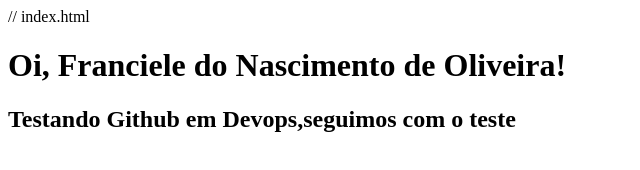
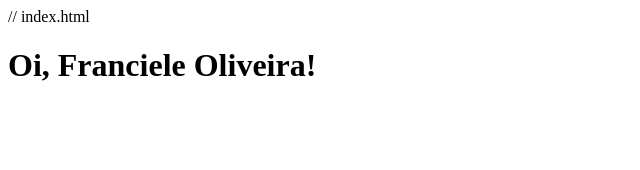
Before and after one commit to Fno1996/teste-devops, a plain HTML site: page index.html in a window 1280 px wide. Shown: the whole page, without its empty margins (0-640 px from the left). Drawn offline with Linux system fonts and the light colour scheme.

Commit message:
Update index.html
feat: último teste

```diff
--- a/index.html
+++ b/index.html
@@ -5,7 +5,6 @@
   <title>DevOps na Prática</title>
 </head>
 <body>
-  <h1>Oi, Franciele do Nascimento de  Oliveira!</h1>
-  <h2>Testando Github em Devops,seguimos com o teste</h2>
+  <h1>Oi, Franciele Oliveira!</h1>
 </body>
 </html>
```
